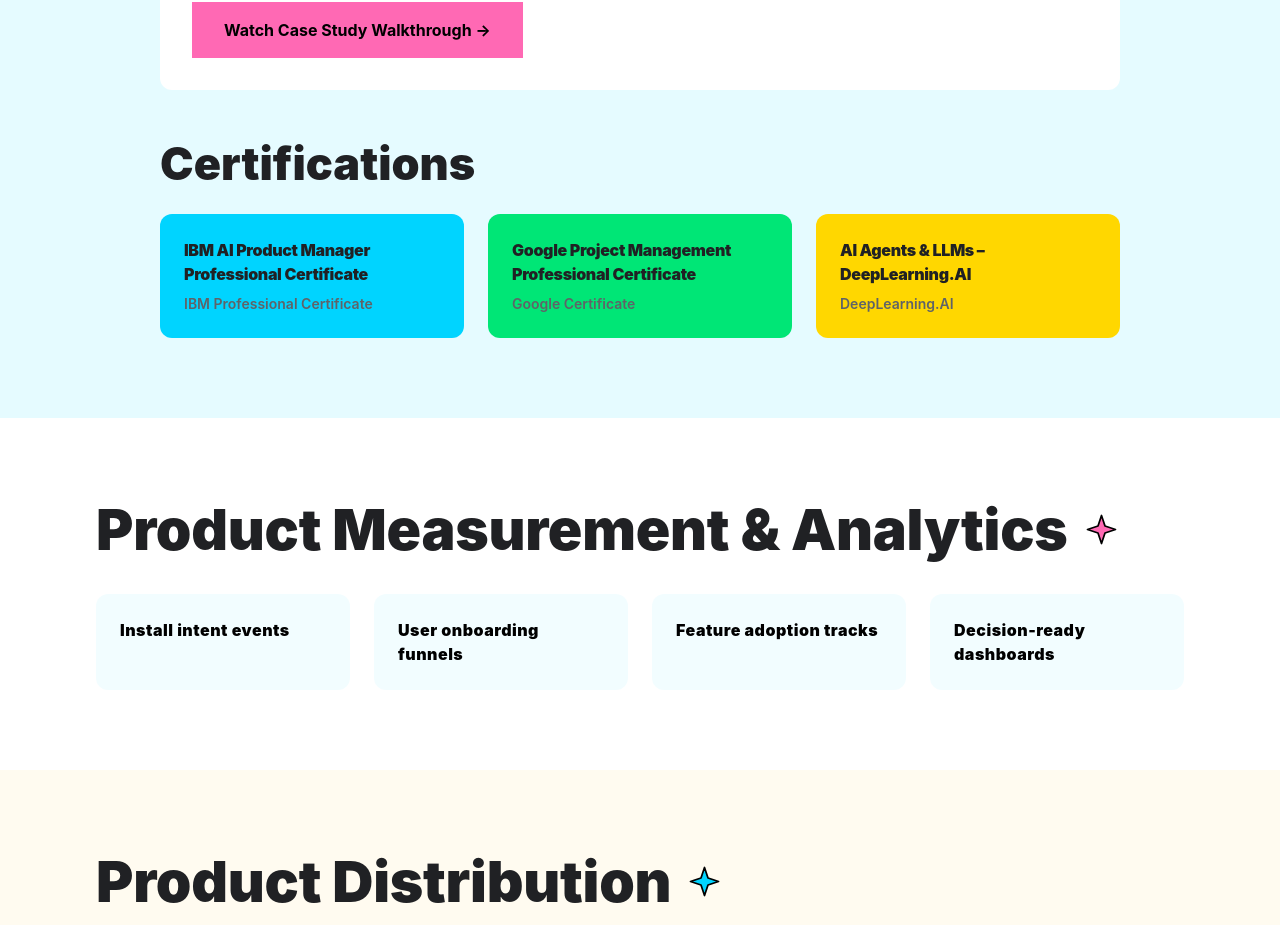
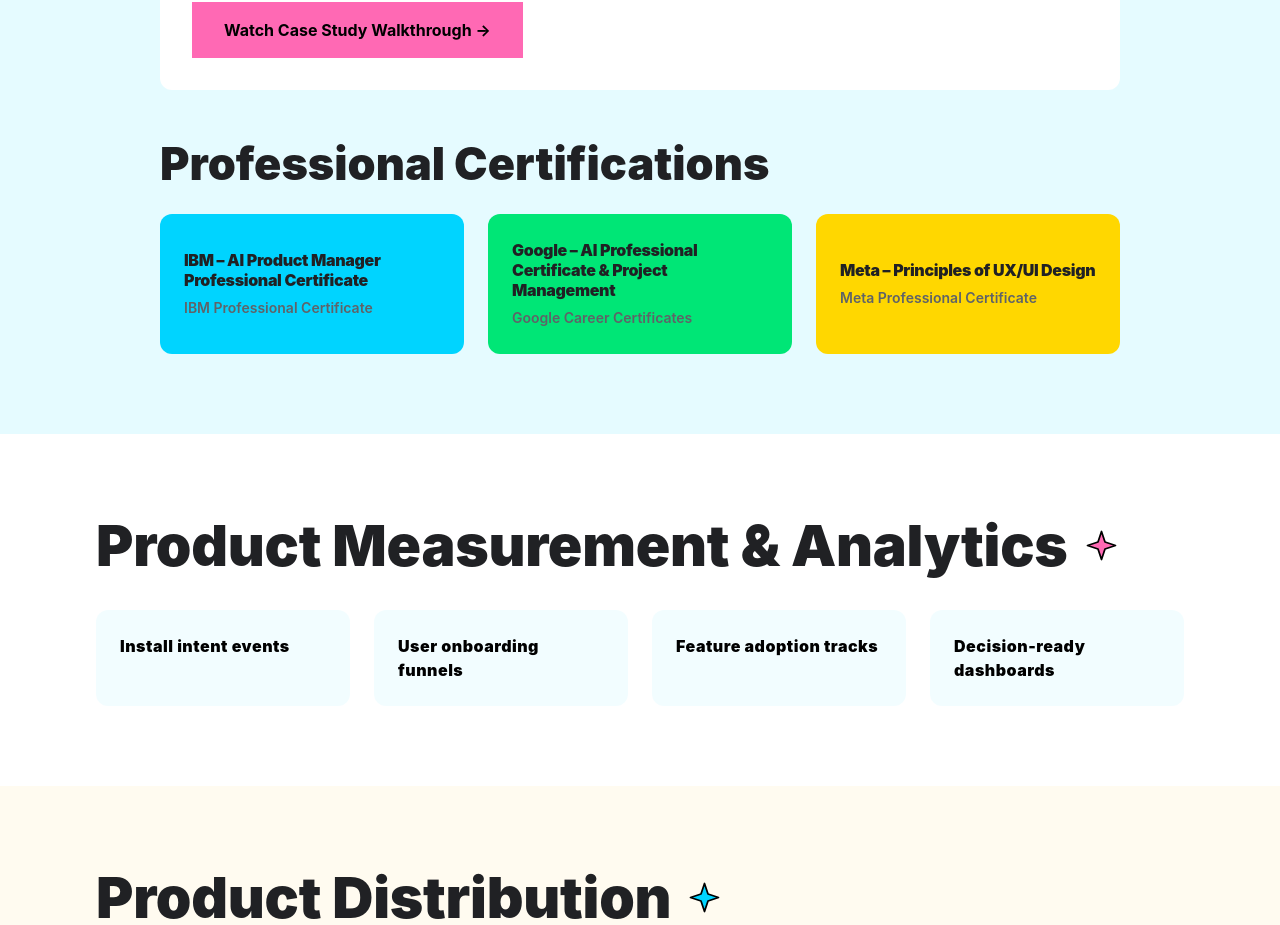
Before and after one commit to VIKAS9793/VIKAS9793.github.io, a React (Vite) app: page / in a window 1280 px wide. Shown: the part 6234-7159 px from the top of the page. Built offline with nearby package versions, Linux system fonts and the light colour scheme; a web font is replaced by a local one.

Commit message:
feat: consolidate certifications to 3 featured items in vibrant grid and remove dynamic section

```diff
--- a/src/App.tsx
+++ b/src/App.tsx
@@ -64,7 +64,7 @@ function App() {
           {/* Projects - Cards with GitHub links */}
           <ProjectsSection />
 
-          {/* Certifications (renamed content in file) */}
+          {/* Certifications & Achievements */}
           <AchievementsSection />
 
           {/* Product Measurement & Distribution */}
--- a/src/components/AchievementsSection.tsx
+++ b/src/components/AchievementsSection.tsx
@@ -131,24 +131,21 @@ export default function AchievementsSection() {
                     </div>
                 </div>
 
-                {/* Other Certifications - Vibrant Grid */}
+                {/* Featured Certifications - Vibrant Grid */}
                 <div className="mt-12">
-                    <h3 className="text-display-md text-text-primary mb-6 font-black">Certifications</h3>
+                    <h3 className="text-display-md text-text-primary mb-6 font-black">Professional Certifications</h3>
                     <div className="grid md:grid-cols-3 gap-6">
-                        <div className="bg-vibrant-cyan border-punchy-md border-black rounded-card p-6 hover:scale-105 transition-transform">
-                            {/* Icons removed as requested for product positioning */}
-                            <h4 className="font-black text-text-primary text-base mb-2">IBM AI Product Manager Professional Certificate</h4>
+                        <div className="bg-vibrant-cyan border-punchy-md border-black rounded-card p-6 hover:scale-105 transition-transform flex flex-col justify-center min-h-[140px]">
+                            <h4 className="font-black text-text-primary text-base mb-2 leading-tight">IBM – AI Product Manager Professional Certificate</h4>
                             <p className="text-sm text-text-secondary font-semibold">IBM Professional Certificate</p>
                         </div>
-                        <div className="bg-vibrant-green border-punchy-md border-black rounded-card p-6 hover:scale-105 transition-transform">
-                            {/* Icons removed as requested for product positioning */}
-                            <h4 className="font-black text-text-primary text-base mb-2">Google Project Management Professional Certificate</h4>
-                            <p className="text-sm text-text-secondary font-semibold">Google Certificate</p>
+                        <div className="bg-vibrant-green border-punchy-md border-black rounded-card p-6 hover:scale-105 transition-transform flex flex-col justify-center min-h-[140px]">
+                            <h4 className="font-black text-text-primary text-base mb-2 leading-tight">Google – AI Professional Certificate & Project Management</h4>
+                            <p className="text-sm text-text-secondary font-semibold">Google Career Certificates</p>
                         </div>
-                        <div className="bg-vibrant-yellow border-punchy-md border-black rounded-card p-6 hover:scale-105 transition-transform">
-                            {/* Icons removed as requested for product positioning */}
-                            <h4 className="font-black text-text-primary text-base mb-2">AI Agents & LLMs – DeepLearning.AI</h4>
-                            <p className="text-sm text-text-secondary font-semibold">DeepLearning.AI</p>
+                        <div className="bg-vibrant-yellow border-punchy-md border-black rounded-card p-6 hover:scale-105 transition-transform flex flex-col justify-center min-h-[140px]">
+                            <h4 className="font-black text-text-primary text-base mb-2 leading-tight">Meta – Principles of UX/UI Design</h4>
+                            <p className="text-sm text-text-secondary font-semibold">Meta Professional Certificate</p>
                         </div>
                     </div>
                 </div>
--- a/src/components/CertificationsSection.tsx
+++ b/src/components/CertificationsSection.tsx
@@ -3,12 +3,12 @@ import type { CertificationsSectionProps, Certification } from '@types';
 
 // Priority order for certifications (top 6 always visible)
 const PRIORITY_CERT_IDS = [
-  'ai-pm-ibm',
-  'genai-pm-pmi',
-  'mba-essentials',
-  'genai-sw-vanderbilt',
-  'llm-pretraining',
-  'ai-agents-crewai'
+  'google-ai-professional',
+  'ibm-ai-pm',
+  'pmi-genai',
+  'vanderbilt-genai',
+  'crewai-agents',
+  'google-pm'
 ];
 
 // Category tags for certifications
--- a/src/data/portfolio.ts
+++ b/src/data/portfolio.ts
@@ -385,94 +385,22 @@ export const simulations: Simulation[] = [
 
 export const certifications: Certification[] = [
   {
-    id: "google-ai-essentials",
-    title: "Google AI Essentials Specialization",
-    organization: "Google (Coursera)",
-    icon: "✨"
-  },
-  {
-    id: "google-ai-professional",
-    title: "Google AI Professional",
-    organization: "Google Career Certificates",
-    icon: "✨"
-  },
-  {
-    id: "google-people-mgmt",
-    title: "People Management Essentials",
-    organization: "Google Professional Certificate",
-    icon: "👥"
-  },
-  {
-    id: "gatech-ux",
-    title: "Introduction to User Experience Design",
-    organization: "Georgia Institute of Technology",
-    icon: "🎨"
-  },
-  {
     id: "ibm-ai-pm",
     title: "IBM AI Product Manager Professional Certificate",
     organization: "IBM Professional Certificate",
     icon: "🏆"
   },
   {
-    id: "google-pm",
-    title: "Google Project Management Professional Certificate",
-    organization: "Google Certificate",
-    icon: "🎯"
+    id: "google-ai-professional",
+    title: "Google AI Professional Certificate & Project Management",
+    organization: "Google Career Certificates",
+    icon: "✨"
   },
   {
-    id: "pmi-genai",
-    title: "PMI Generative AI for PMs",
-    organization: "PMI Certificate",
-    icon: "⚡"
-  },
-  {
-    id: "glasgow-mba",
-    title: "MBA Essentials",
-    organization: "University of Glasgow",
-    icon: "🧠"
-  },
-  {
-    id: "vanderbilt-genai",
-    title: "Gen AI Software Engineering",
-    organization: "Vanderbilt University",
-    icon: "🤖"
-  },
-  {
-    id: "crewai-agents",
-    title: "AI Agents & Agentic AI",
-    organization: "CrewAI, DeepLearning.AI",
-    icon: "🔮"
-  },
-  {
-    id: "google-genai",
-    title: "Gen AI Essentials",
-    organization: "Google Cloud",
-    icon: "☁️"
-  },
-  {
-    id: "langchain-apps",
-    title: "LangChain Applications",
-    organization: "DeepLearning.AI",
-    icon: "🔗"
-  },
-  {
-    id: "llm-pretraining",
-    title: "AI Agents & LLMs – DeepLearning.AI",
-    organization: "DeepLearning.AI",
-    icon: "🎓"
-  },
-  {
-    id: "responsible-ai",
-    title: "Responsible AI & Ethics",
-    organization: "Rutgers, Google Cloud",
-    icon: "⚖️"
-  },
-  {
-    id: "machine-learning",
-    title: "Machine Learning",
-    organization: "O.P. Jindal Global",
-    icon: "🔬"
+    id: "meta-ux",
+    title: "Meta – Principles of UX/UI Design",
+    organization: "Meta Professional Certificate",
+    icon: "🎨"
   }
 ];
 
```
